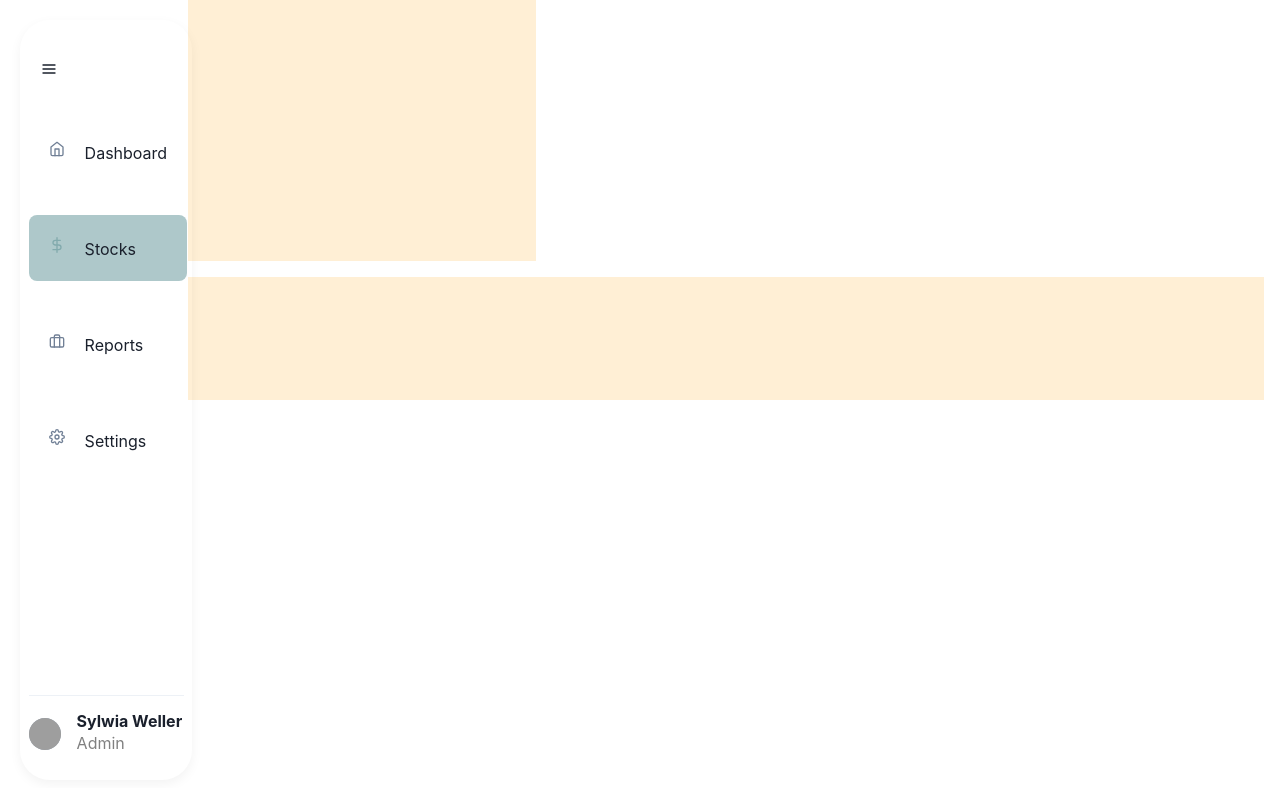
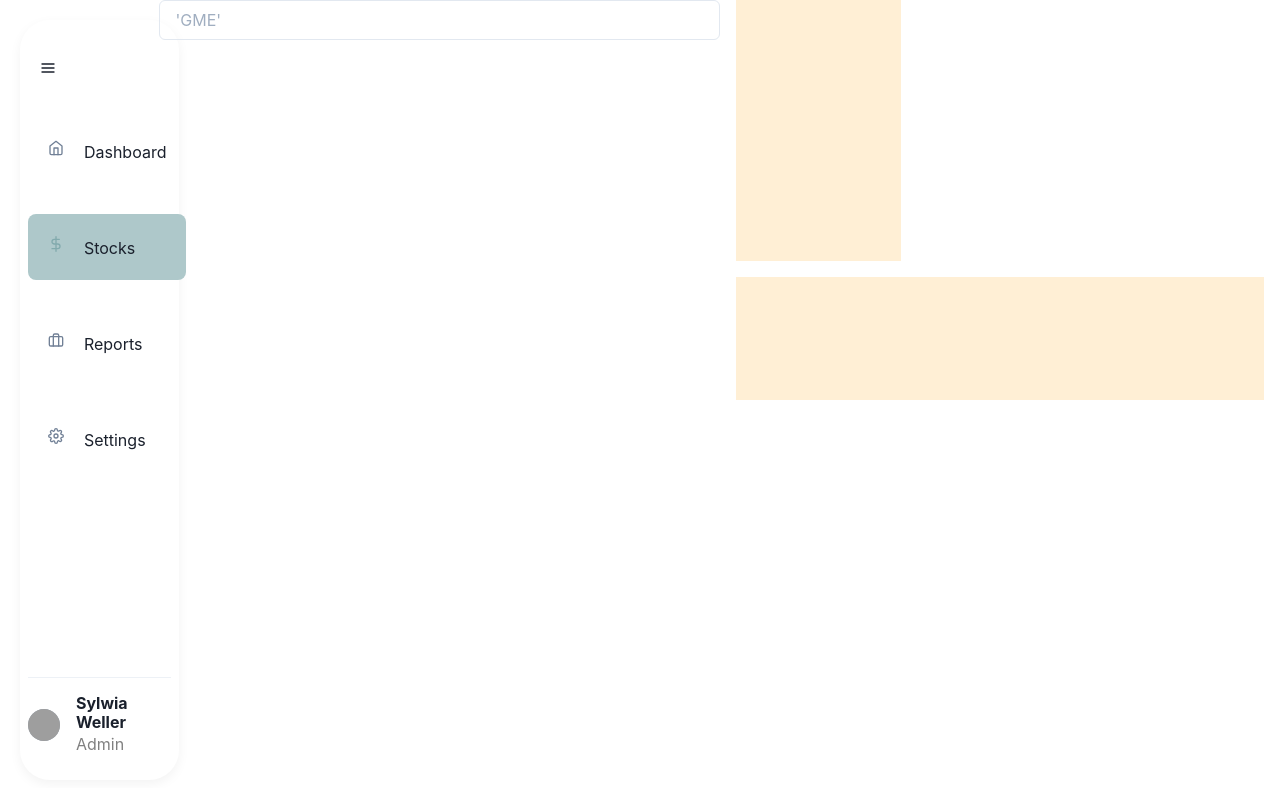
Before and after one commit to R00ty33/Stock-Exchange-Simulation, a React (Create React App) app in the folder src/main/ui/: page /Stocks in a window 1280 px wide. Shown: the top 788 px of the page. Built offline with nearby package versions, Linux system fonts and the light colour scheme; no server answers; sample sign-in values are in the browser's storage; grey boxes are pictures that could not be loaded.

Commit message:
Send request with ticker, receive data, create sexy graph

```diff
--- a/src/main/ui/src/App.js
+++ b/src/main/ui/src/App.js
@@ -71,6 +71,8 @@ function App() {
           <Route path="/Dashboard" exact component={HomePage}>
             <HomePage />
           </Route>
+
+
         </>}
 
       </Switch>
--- a/src/main/ui/src/components/StocksPage.js
+++ b/src/main/ui/src/components/StocksPage.js
@@ -1,26 +1,36 @@
-import React, { useState, useEffect, Component } from 'react';
-import { Flex, Button, Heading, useColorMode, useColorModeValue, Text, Container, Grid, GridItem, extendTheme, withDefaultColorScheme} from '@chakra-ui/react';
-import { useHistory } from 'react-router-dom';
-import { DarkMode } from './DarkMode';
-import tokenProvider from './TokenProvider';
+import React, { useState, useEffect } from 'react';
+import axios from 'axios'; // API
 import Sidebar from './Sidebar';
-import axios from 'axios'; // API
+import { Flex, Button, Input, Heading, useColorMode, useColorModeValue, Text, Container, Grid, GridItem, extendTheme, withDefaultColorScheme} from '@chakra-ui/react';
 import GetGraph from './GetGraph';
 
 function StocksPage () {
-        let GME_HISTORY = [];
+    const [symbol, setSymbol] = useState('');
     const [GME_GRAPH, set_GME_GRAPH] = useState('');
+    const GME_HISTORY = [];
 
-        useEffect(() => {
-            get_GME_GRAPH();
-        }, []); /** [] only runs once before render like componentDidMount() */
+    function handleSetSymbol(e) {
+        setSymbol(e.target.value);
+    }
 
-        function get_GME_GRAPH() {
-            axios.get('http://localhost:8080/api/v1/stocks/GME/History').then((response) => {
-                for (let i = 0; i < response.data.length; i++) {
-                    GME_HISTORY.push(response.data[i].close);
+    function handleKeyPress(e) {
+        if (e.key === 'Enter') {
+            handleSubmit();
         }
-            }).then(() => {
+    }
+
+    function handleSubmit() {
+        axios.post('http://localhost:8080/api/v1/stocks/GetStock?symbol=' + symbol, {
+            symbol: symbol,
+        }).then((response) => {
+            console.log(response.data[0].symbol)
+            console.log(response.data[0].price)
+            console.log(response.data[0].changeInPercent)
+            for (let i = 0; i < response.data[1].length; i++) {
+                GME_HISTORY.push(response.data[1][i].close);
+            }
+        })
+        .then(() => {
             set_GME_GRAPH(getGraph(GME_HISTORY));
         })
     }
@@ -31,9 +41,11 @@ function StocksPage () {
         )
     }
 
+
     return (
         <Flex height="100vh">
             <Sidebar />
+            <Input placeholder="'GME'" value={symbol} onChange={handleSetSymbol} onKeyPress={handleKeyPress} />
             <Container maxW="container.xl">
                 <Grid
                 h="400px"
@@ -51,4 +63,22 @@ function StocksPage () {
     )
 }
 
+/*
+            <Flex height="100vh">
+                <Sidebar />
+                <Container maxW="container.xl">
+                    <Grid
+                    h="400px"
+                    templateColumns="repeat(5, 1lfr)"
+                    gap={4}
+                    >
+                        <GridItem rowSpan={2} colSpan={1} bg="papayawhip">
+                        </GridItem>
+                        <GridItem colSpan={3} bg="papayawhip">
+                            {GME_GRAPH}
+                        </GridItem>
+                    </Grid>
+                </Container>
+            </Flex>
+            */
 export default StocksPage
```
Also changed, not shown: src/main/ui/src/components/SignUpPage.js (+4 -4 lines), 2 other files (tests, documents, lock files or other folders). Lines whose indentation alone changed are shown as unchanged.
